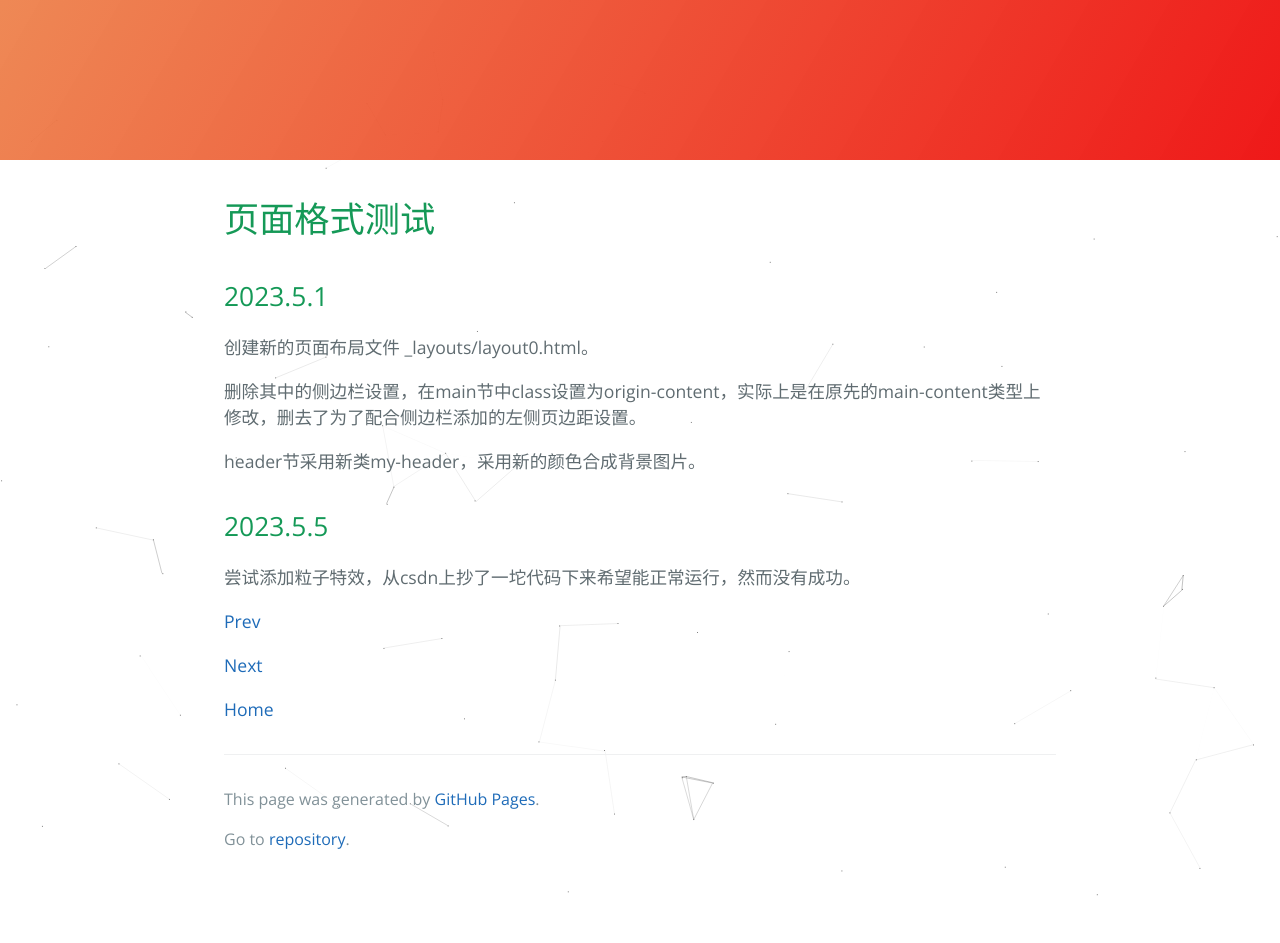
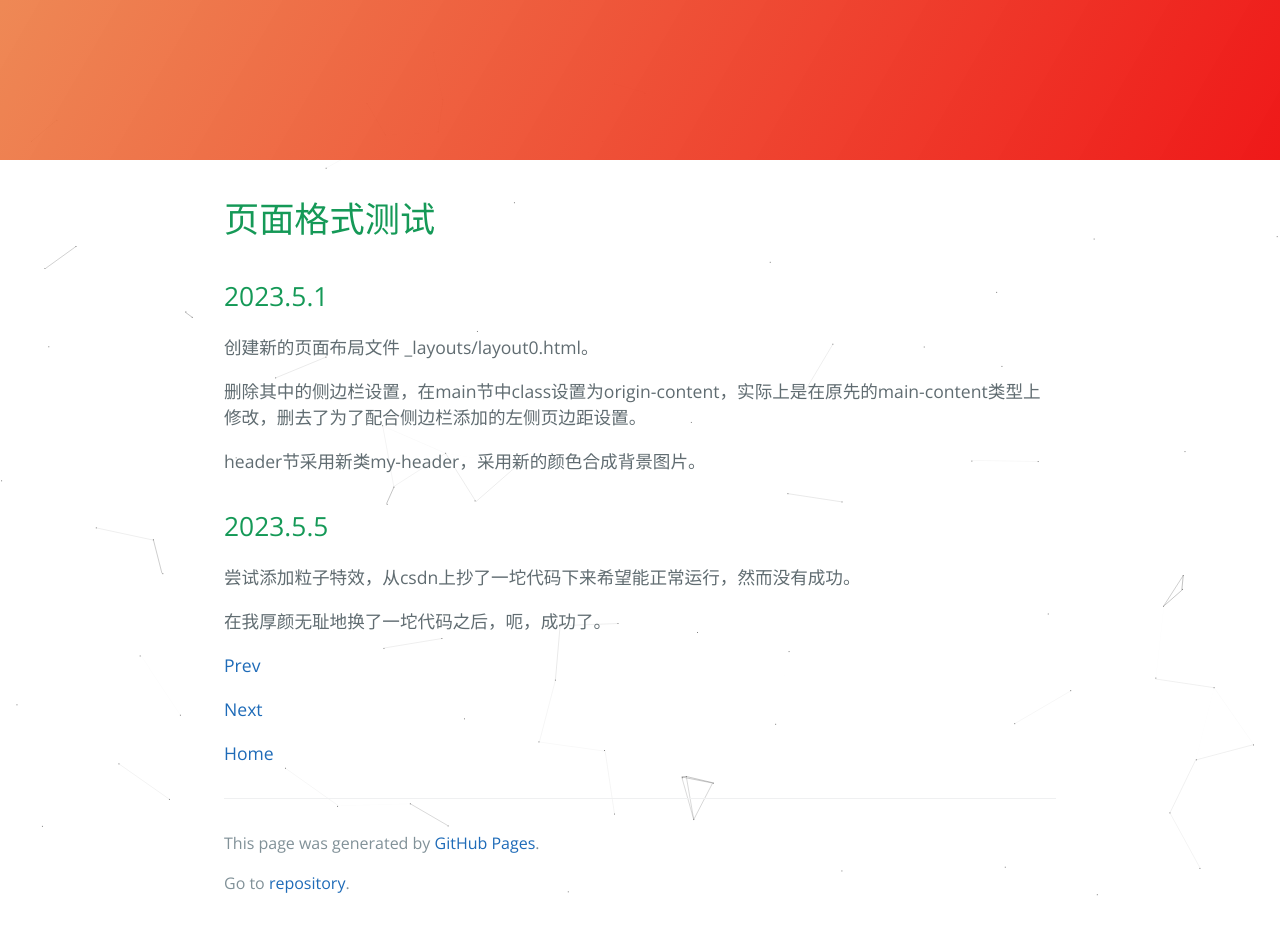
Before and after one commit to 224200/224200.github.io, a Jekyll site: the page built from src/sample.md, in a window 1280 px wide. Built offline with Jekyll 4.4.1, drawn with Linux system fonts in a browser that asks for light colours; the repository's description, which GitHub fills in, is left out; before the commit the page ends 900 px from its top, so only the background shows below that.

Commit message:
finial version

```diff
--- a/src/sample.md
+++ b/src/sample.md
@@ -20,6 +20,8 @@ header节采用新类my-header，采用新的颜色合成背景图片。
 
 尝试添加粒子特效，从csdn上抄了一坨代码下来希望能正常运行，然而没有成功。
 
+在我厚颜无耻地换了一坨代码之后，呃，成功了。
+
 [Prev](./insert-video.md)
 
 [Next](./out0.md)
```
